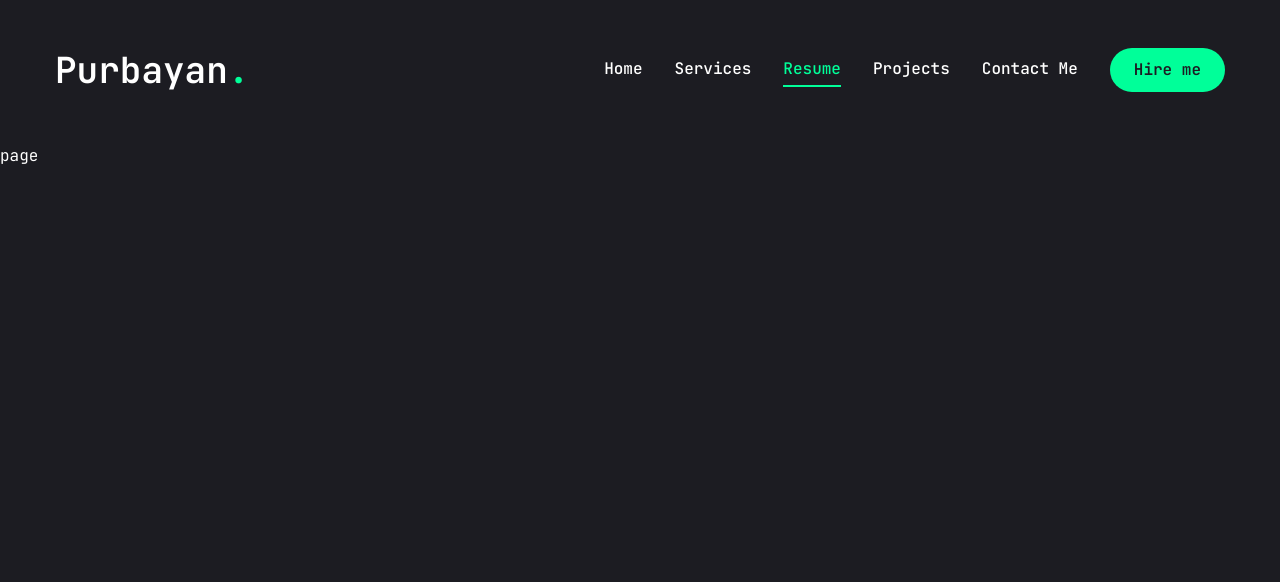
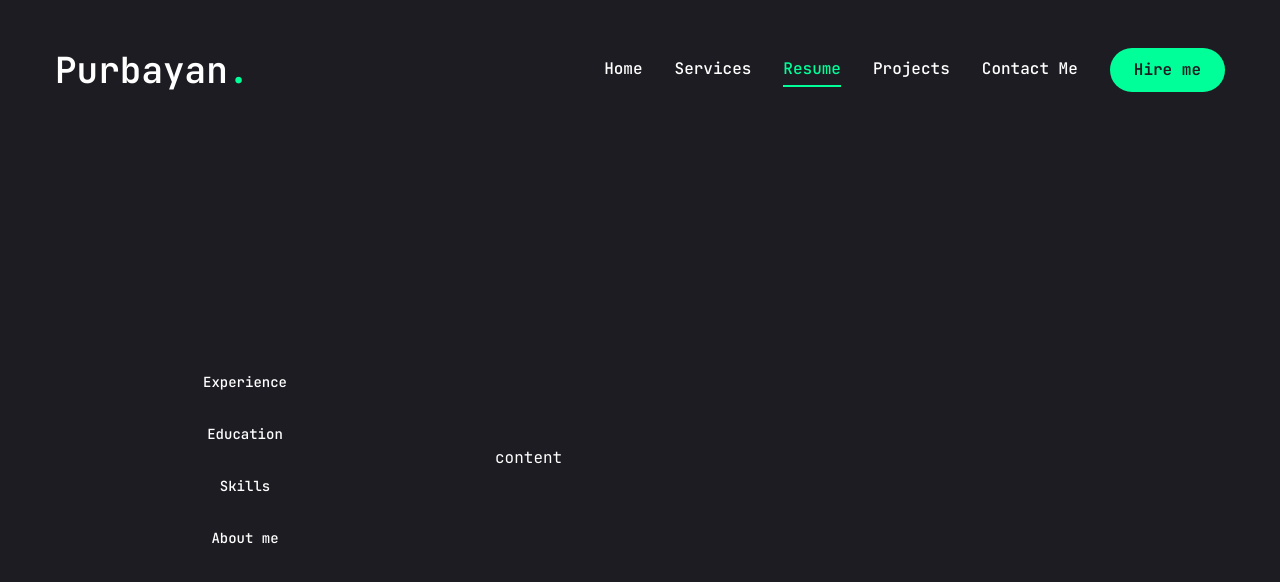
Before and after one commit to PPRAMANIK62/my-portfolio-2, a Next.js app: page /resume in a window 1280 px wide. Shown: the top 582 px of the page. Built offline with nearby package versions, Linux system fonts and the light colour scheme.

Commit message:
STYLE: resume page ongoing

```diff
--- a/package.json
+++ b/package.json
@@ -24,6 +24,7 @@
     "react": "^18",
     "react-countup": "^6.5.3",
     "react-dom": "^18",
+    "react-icons": "^5.2.1",
     "tailwind-merge": "^2.3.0",
     "tailwindcss-animate": "^1.0.7"
   },
--- a/src/app/resume/page.tsx
+++ b/src/app/resume/page.tsx
@@ -1,9 +1,163 @@
-import React from 'react'
+"use client";
+import React from "react";
+import {
+  FaCss3,
+  FaGithub,
+  FaHtml5,
+  FaJs,
+  FaNodeJs,
+  FaReact,
+} from "react-icons/fa";
+import {
+  SiMongodb,
+  SiNextdotjs,
+  SiPostgresql,
+  SiTailwindcss,
+  SiTypescript,
+} from "react-icons/si";
+import { motion } from "framer-motion";
+import { Tabs, TabsList, TabsTrigger } from "@/components/ui/tabs";
+
+// about data
+const about = {
+  title: "About me",
+  description:
+    "lorem ipsum dolor sit amet consectetur adipiscing elit. Voluptates quibusdam, sunt explicabo inventore.",
+  info: [
+    {
+      fieldName: "Name",
+      fieldValue: "Purbayan Pramanik",
+    },
+    {
+      fieldName: "Nationality",
+      fieldValue: "Indian",
+    },
+    {
+      fieldName: "Email",
+      fieldValue: "purbayanpramanik62@gmail.com",
+    },
+    {
+      fieldName: "Freelance",
+      fieldValue: "Available",
+    },
+    {
+      fieldName: "Languages",
+      fieldValue: "English, Hindi, Bengali",
+    },
+  ],
+};
+
+// experience data
+const experience = {
+  icon: "/assets/resume/badge.svg",
+  title: "Experience",
+  description:
+    "lorem ipsum dolor sit amet consectetur adipiscing elit. Voluptates quibusdam, sunt explicabo inventore.",
+  items: [
+    {
+      company: "TechHuts",
+      position: "Full Stack Developer",
+      date: "2024 - Present",
+    },
+  ],
+};
+
+// education data
+const education = {
+  icon: "/assets/resume/badge.svg",
+  title: "Experience",
+  description:
+    "lorem ipsum dolor sit amet consectetur adipiscing elit. Voluptates quibusdam, sunt explicabo inventore.",
+  items: [
+    {
+      institution: "National Institute of Technology, Durgapur",
+      degree: "Bachelor of Technology",
+      date: "2022 - Present",
+    },
+  ],
+};
+
+// skills data
+const skills = {
+  title: "Experience",
+  description:
+    "lorem ipsum dolor sit amet consectetur adipiscing elit. Voluptates quibusdam, sunt explicabo inventore.",
+  skillList: [
+    {
+      icon: <FaHtml5 />,
+      name: "html5",
+    },
+    {
+      icon: <FaCss3 />,
+      name: "css3",
+    },
+    {
+      icon: <SiTailwindcss />,
+      name: "tailwindcss",
+    },
+    {
+      icon: <FaJs />,
+      name: "javascript",
+    },
+    {
+      icon: <SiTypescript />,
+      name: "typescript",
+    },
+    {
+      icon: <FaNodeJs />,
+      name: "node.js",
+    },
+    {
+      icon: <FaReact />,
+      name: "react.js",
+    },
+    {
+      icon: <SiNextdotjs />,
+      name: "next.js",
+    },
+    {
+      icon: <SiMongodb />,
+      name: "mongoDB",
+    },
+    {
+      icon: <SiPostgresql />,
+      name: "postgresql",
+    },
+    {
+      icon: <FaGithub />,
+      name: "git and github",
+    },
+  ],
+};
 
 const page = () => {
   return (
-    <div>page</div>
-  )
-}
+    <motion.div
+      initial={{ opacity: 0 }}
+      animate={{
+        opacity: 1,
+        transition: { delay: 2.4, duration: 0.4, ease: "easeIn" },
+      }}
+      className="min-h-[80vh] flex items-center justify-center py-12 xl:py-0"
+    >
+      <div className="container mx-auto">
+        <Tabs
+          defaultValue="experience"
+          className="flex flex-col xl:flex-row gap-[60px]"
+        >
+          <TabsList className="flex flex-col w-full max-w-[380px] mx-auto xl:mx-0 gap-6">
+            <TabsTrigger value="">Experience</TabsTrigger>
+            <TabsTrigger value="">Education</TabsTrigger>
+            <TabsTrigger value="">Skills</TabsTrigger>
+            <TabsTrigger value="">About me</TabsTrigger>
+          </TabsList>
 
-export default page
+          {/* content */}
+          <div>content</div>
+        </Tabs>
+      </div>
+    </motion.div>
+  );
+};
+
+export default page;
```
Also changed, not shown: 1 other file (tests, documents, lock files or other folders).
